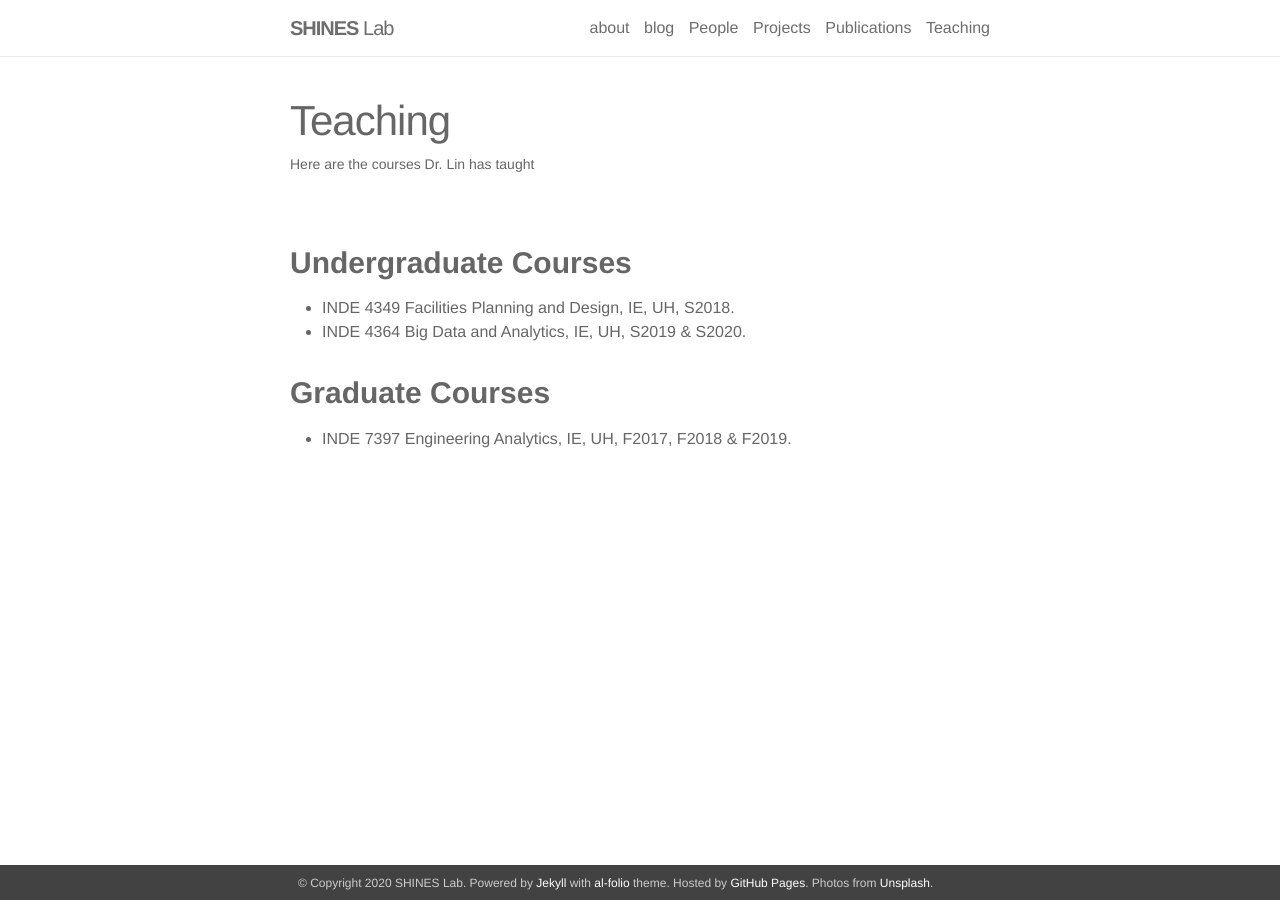
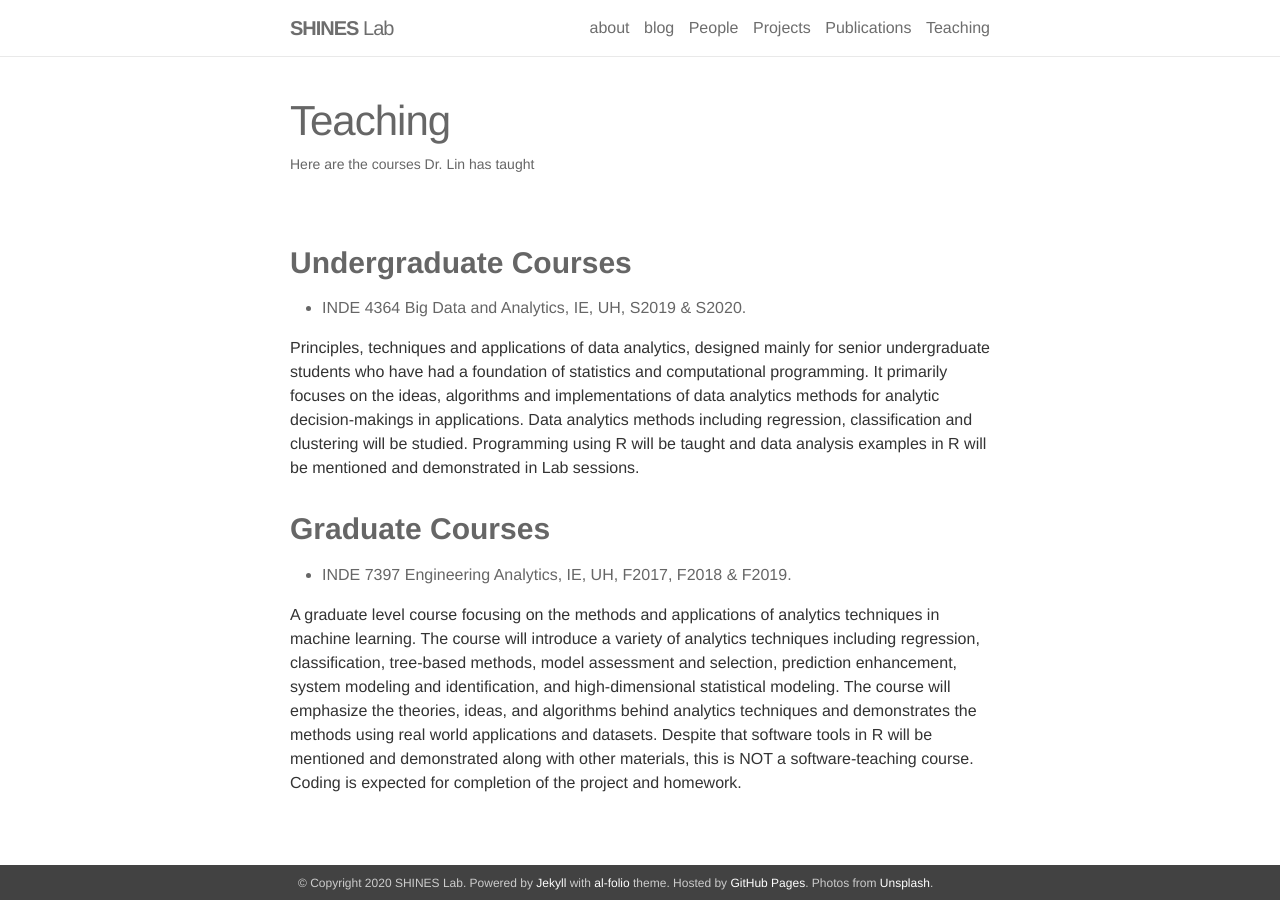
Before and after one commit to shines-lab/shines-lab.github.io, a Jekyll site: the page built from _pages/teaching.md, in a window 1280 px wide. Built offline with Jekyll 4.4.1, drawn with Linux system fonts in a browser that asks for light colours; nearby versions of some CDN libraries.

Commit message:
Update teaching.md

```diff
--- a/_pages/teaching.md
+++ b/_pages/teaching.md
@@ -7,9 +7,12 @@ description: Here are the courses Dr. Lin has taught
 
 ### **Undergraduate Courses**
 
-* INDE 4349 Facilities Planning and Design, IE, UH, S2018.
 * INDE 4364 Big Data and Analytics, IE, UH, S2019 & S2020.
+
+Principles, techniques and applications of data analytics, designed mainly for senior undergraduate students who have had a foundation of statistics and computational programming. It primarily focuses on the ideas, algorithms and implementations of data analytics methods for analytic decision-makings in applications. Data analytics methods including regression, classification and clustering will be studied. Programming using R will be taught and data analysis examples in R will be mentioned and demonstrated in Lab sessions.
 
 ### **Graduate Courses**
 
 * INDE 7397 Engineering Analytics, IE, UH, F2017, F2018 & F2019.
+
+A graduate level course focusing on the methods and applications of analytics techniques in machine learning. The course will introduce a variety of analytics techniques including regression, classification, tree-based methods, model assessment and selection, prediction enhancement, system modeling and identification, and high-dimensional statistical modeling. The course will emphasize the theories, ideas, and algorithms behind analytics techniques and demonstrates the methods using real world applications and datasets. Despite that software tools in R will be mentioned and demonstrated along with other materials, this is NOT a software-teaching course. Coding is expected for completion of the project and homework.
```
